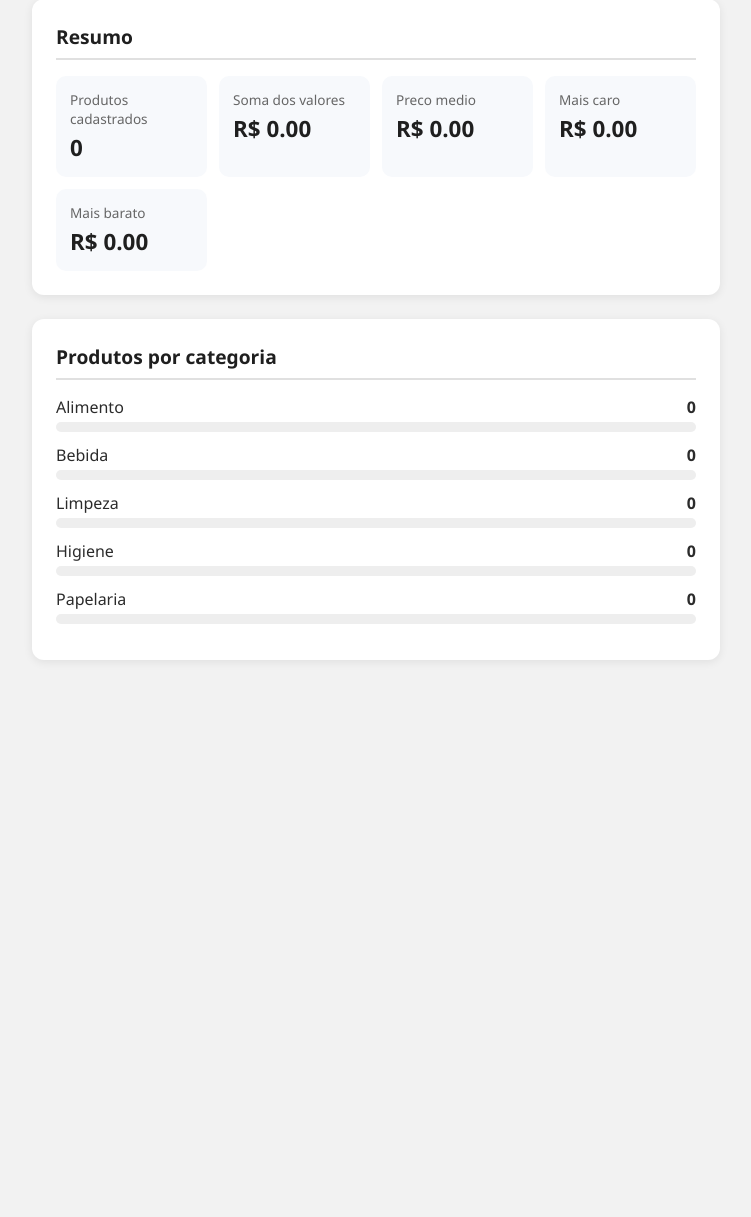
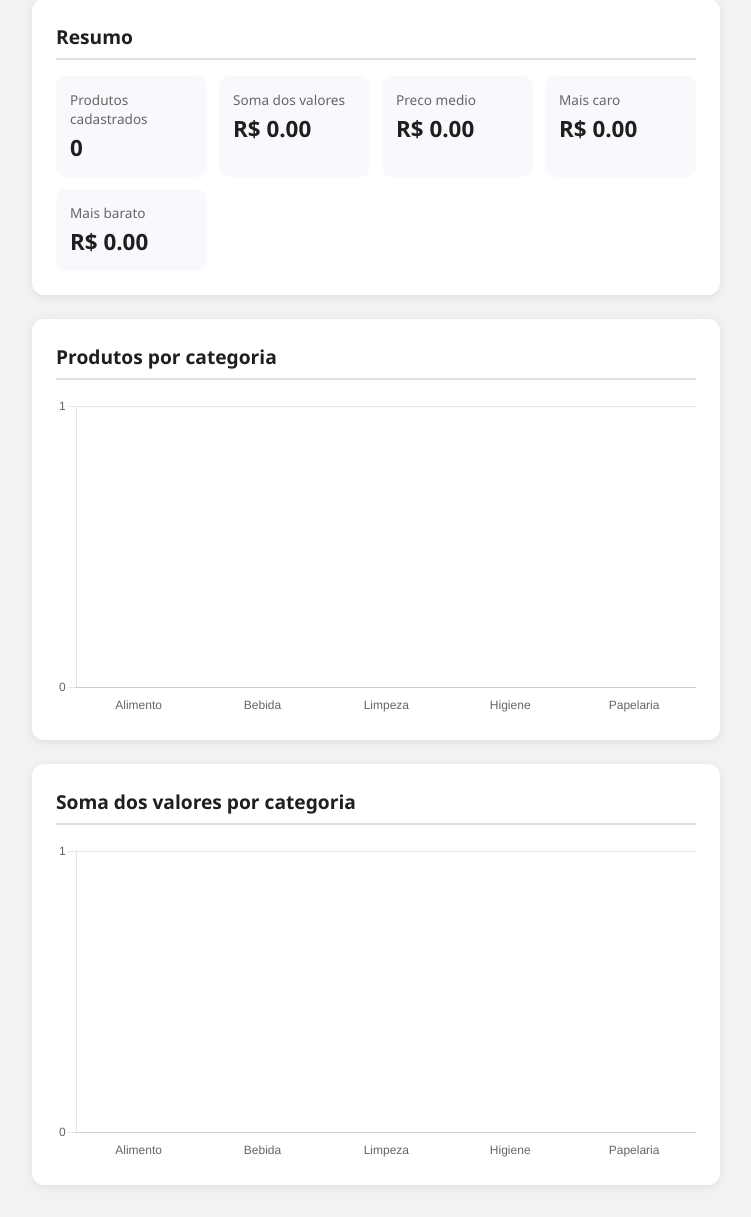
Before and after one commit to FelipeSDF/Academia, a Django app: page /dashboard in a window 1280 px wide. Shown: the part 182-1399 px from the top of the page, without its empty margins (264-1015 px from the left). Before the commit the page ends 842 px from the top, so only its background shows below. Run offline with Django 5.2, Linux system fonts and the light colour scheme; data that the repository does not hold is empty.

Commit message:
adiciona graficos no dashboard

```diff
--- a/produtos/templates/dashboard.html
+++ b/produtos/templates/dashboard.html
@@ -67,25 +67,6 @@
         .numero strong { display: block; font-size: 1.4rem; margin-top: 4px; color: #1f1f1f; }
         .numero small { color: #666; }
 
-        .categoria { margin-bottom: 12px; }
-
-        .categoria p {
-            display: flex;
-            justify-content: space-between;
-            margin: 0 0 4px;
-        }
-
-        .barra {
-            height: 10px;
-            background: #eee;
-            border-radius: 999px;
-        }
-
-        .barra div {
-            height: 100%;
-            background: #1565c0;
-            border-radius: 999px;
-        }
     </style>
 </head>
 <body>
@@ -131,17 +112,50 @@
 
         <section class="card">
             <h2>Produtos por categoria</h2>
+            <canvas id="grafico-quantidade"></canvas>
+        </section>
 
-            {% for categoria in categorias %}
-                <div class="categoria">
-                    <p><span>{{ categoria.nome }}</span> <strong>{{ categoria.quantidade }}</strong></p>
-                    <div class="barra">
-                        <div style="width: {% widthratio categoria.quantidade total 100 %}%"></div>
-                    </div>
-                </div>
-            {% endfor %}
+        <section class="card">
+            <h2>Soma dos valores por categoria</h2>
+            <canvas id="grafico-valor"></canvas>
         </section>
     </main>
 
+    {{ categorias|json_script:"categorias" }}
+
+    <script src="https://cdnjs.cloudflare.com/ajax/libs/Chart.js/4.4.1/chart.umd.min.js"></script>
+    <script>
+        const categorias = JSON.parse(document.getElementById('categorias').textContent);
+        const nomes = categorias.map(c => c.nome);
+
+        function grafico(id, valores, prefixo) {
+            new Chart(document.getElementById(id), {
+                type: 'bar',
+                data: {
+                    labels: nomes,
+                    datasets: [{
+                        data: valores,
+                        backgroundColor: '#1565c0',
+                        borderRadius: 4,
+                        maxBarThickness: 48,
+                    }]
+                },
+                options: {
+                    plugins: {
+                        legend: { display: false },
+                        tooltip: { callbacks: { label: item => prefixo + item.formattedValue } }
+                    },
+                    scales: {
+                        x: { grid: { display: false } },
+                        y: { beginAtZero: true, ticks: { precision: 0 } }
+                    }
+                }
+            });
+        }
+
+        grafico('grafico-quantidade', categorias.map(c => c.quantidade), '');
+        grafico('grafico-valor', categorias.map(c => c.valor), 'R$ ');
+    </script>
+
 </body>
 </html>
--- a/produtos/views.py
+++ b/produtos/views.py
@@ -63,7 +63,12 @@ def dashboard(request):
 
     categorias = []
     for valor, nome in Produto.Tipo.choices:
-        categorias.append({'nome': nome, 'quantidade': produtos.filter(tipo=valor).count()})
+        da_categoria = produtos.filter(tipo=valor)
+        categorias.append({
+            'nome': nome,
+            'quantidade': da_categoria.count(),
+            'valor': da_categoria.aggregate(total=Sum('valor'))['total'] or 0,
+        })
 
     precos = produtos.aggregate(media=Avg('valor'), total=Sum('valor'))
 
```
